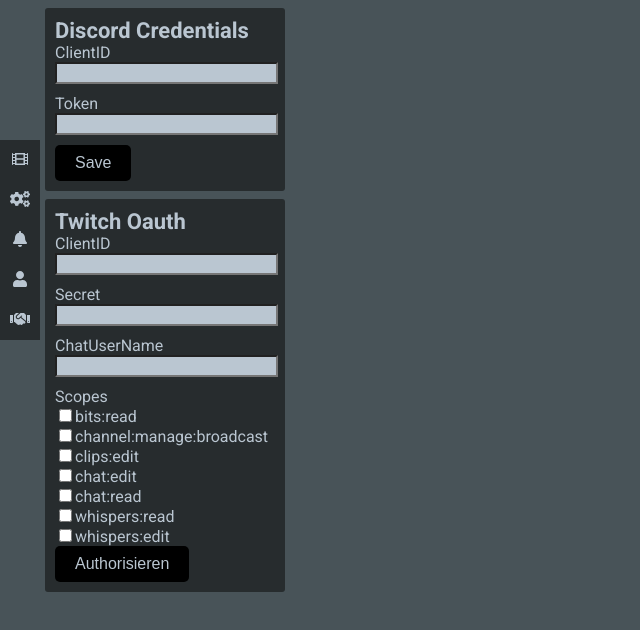
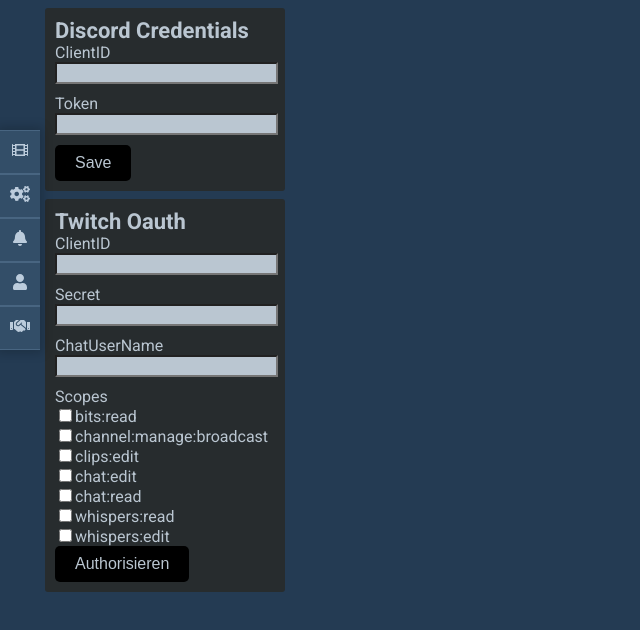
Before and after one commit to chromos33/BobReactRemaster, a React (Create React App) app in the folder BobReactRemaster/ClientApp/: page /SetupView in a window 1280 px wide. Shown: the top 630 px of the page, without its empty margins (0-640 px from the left). Built offline with nearby package versions, Linux system fonts and the light colour scheme; no server answers.

Commit message:
color theme started

```diff
--- a/BobReactRemaster/ClientApp/src/components/Navi/Navi.js
+++ b/BobReactRemaster/ClientApp/src/components/Navi/Navi.js
@@ -78,7 +78,7 @@
         }
     });
     return (
-        <div className="NaviMenu">
+        <div className="NaviMenu shadow">
            {Menu}
         </div>
         )
--- a/BobReactRemaster/ClientApp/src/components/Stream/Twitch/TwitchStreamList.js
+++ b/BobReactRemaster/ClientApp/src/components/Stream/Twitch/TwitchStreamList.js
@@ -10,7 +10,7 @@
 export function TwitchStreamSetup(){
     /* States */
     const [init,setInit] = useState(false);
-    const [Streams,setStreams] = useState(null);
+    const [Streams,setStreams] = useState([]);
 
 
     /* Event Handler */
--- a/BobReactRemaster/ClientApp/src/css/App.css
+++ b/BobReactRemaster/ClientApp/src/css/App.css
@@ -1,20 +1,29 @@
-body { background-color: #485358; }
+body {
+  background-color: #243B53;
+}
 
 .loader {
-    border: 16px solid #485358; /* Light grey */
-    border-top: 16px solid #BAC6D1; /* Blue */
+  border: 16px solid #485358;
+  /* Light grey */
+  border-top: 16px solid #BAC6D1;
+  /* Blue */
   border-radius: 50%;
   width: 120px;
   height: 120px;
   animation: spin 2s linear infinite;
-    display:inline-block;
+  display: inline-block;
 }
 
 @keyframes spin {
-    0% { transform: rotate(0deg); }
-    100% { transform: rotate(360deg); }
+  0% {
+    transform: rotate(0deg);
   }
-  .mt-20
-  {
-    margin-top:20px;
+
+  100% {
+    transform: rotate(360deg);
   }
+}
+
+.mt-20 {
+  margin-top: 20px;
+}
--- a/BobReactRemaster/ClientApp/src/css/Navi.css
+++ b/BobReactRemaster/ClientApp/src/css/Navi.css
@@ -7,3 +7,14 @@
     left:0;
     transform:translateY(-50%);
 }
+.NaviMenu::before{
+    box-shadow: 0px 0px 10px 3px rgba(0,0,0,0.19);
+    -webkit-box-shadow: 0px 0px 10px 3px rgba(0,0,0,0.19);
+    -moz-box-shadow: 0px 0px 10px 3px rgba(0,0,0,0.19);
+    content:"";
+    left:0;
+    width:40px;
+    height: 100%;;
+    position:absolute;
+
+}
--- a/BobReactRemaster/ClientApp/src/css/NaviLink.css
+++ b/BobReactRemaster/ClientApp/src/css/NaviLink.css
@@ -13,14 +13,16 @@
 }
 .iconSquare
 {
-    background:#272c2e;
+    background:#334E68;
     min-width:40px;
     text-align: center;
     padding:10px 0;
-    height:20px;
+    height:22px;
     display:inline-block;
     cursor:pointer;
-    color:#BAC6D1;
+    color:#BCCCDC;
+    border-bottom:1px solid #486581;
+    border-top:1px solid #486581;
 }
 .contentDimensions
 {
@@ -43,14 +45,17 @@
     height:20px;
     padding:10px 20px;
     display:block;
-    background:black;
+    background:#273D53;
     color:#BAC6D1;
     text-align: center;
+    border-top:2px solid #486581;
+    border-right:2px solid #486581;
+    border-bottom:2px solid #486581;
 }
 .menuLinks a
 {
     display:block;
-    background-color:#272c2e;
+    background-color:#273D53;
     color:#BAC6D1;
     text-decoration: none;
     white-space: nowrap;
```
Also changed, not shown: BobReactRemaster/ClientApp/src/components/Stream/Twitch/test.js (added, +33 -0 lines). Lines whose indentation alone changed are shown as unchanged.
